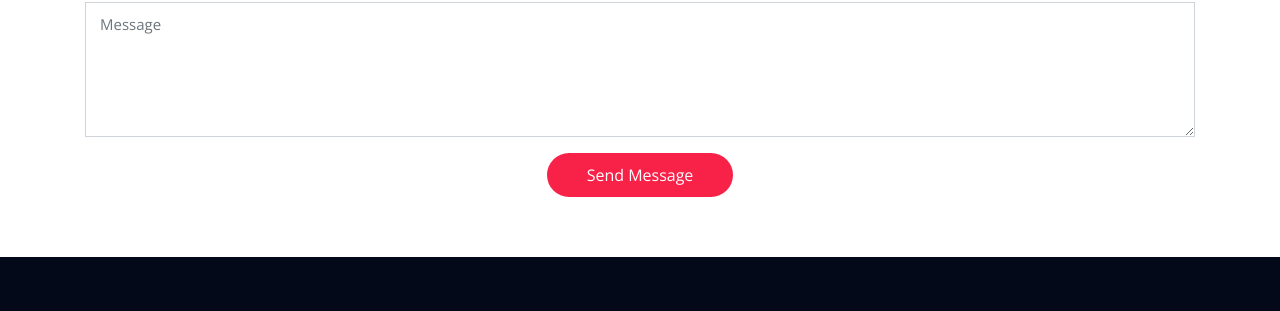
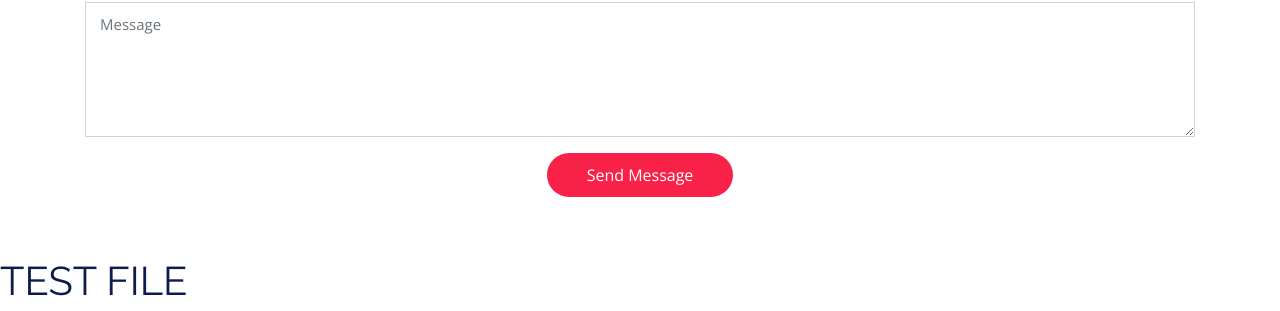
Before and after one commit to patil-tanay/testtt, a plain HTML site: page index.html in a window 1280 px wide. Shown: the part 8184-8495 px from the top of the page. Drawn offline with nearby package versions, Linux system fonts and the light colour scheme.

Commit message:
test file

```diff
--- a/css/style.css
+++ b/css/style.css
@@ -13,6 +13,7 @@ body {
   background: #fff;
   color: #2f3138;
   font-family: "Open Sans", sans-serif;
+  font: optional;
 }
 
 a {
--- a/index.html
+++ b/index.html
@@ -1018,7 +1018,7 @@
 
   </main>
 
-
+<h1>TEST FILE</h1>
   <!--==========================
     Footer
   ============================-->
```
